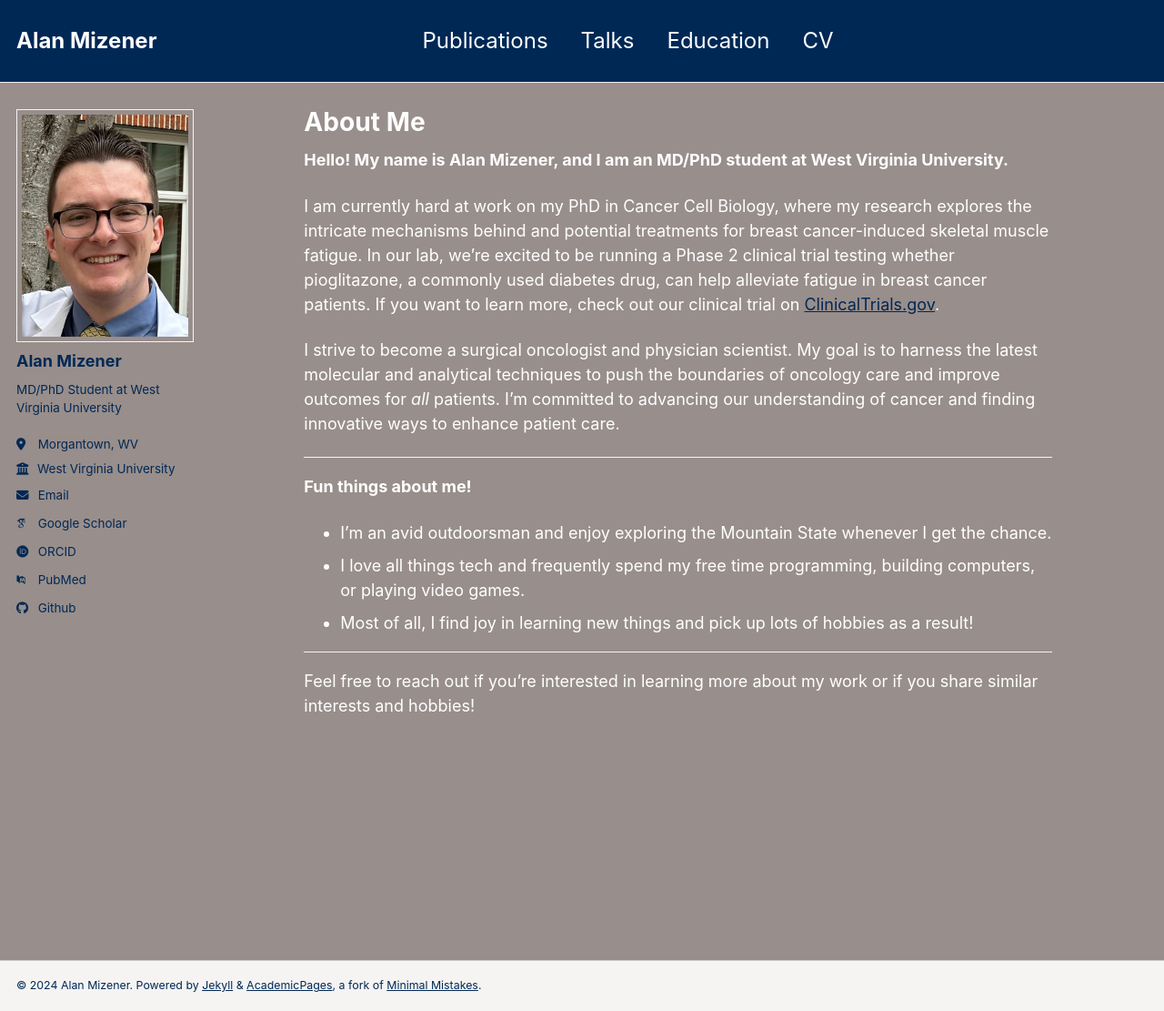
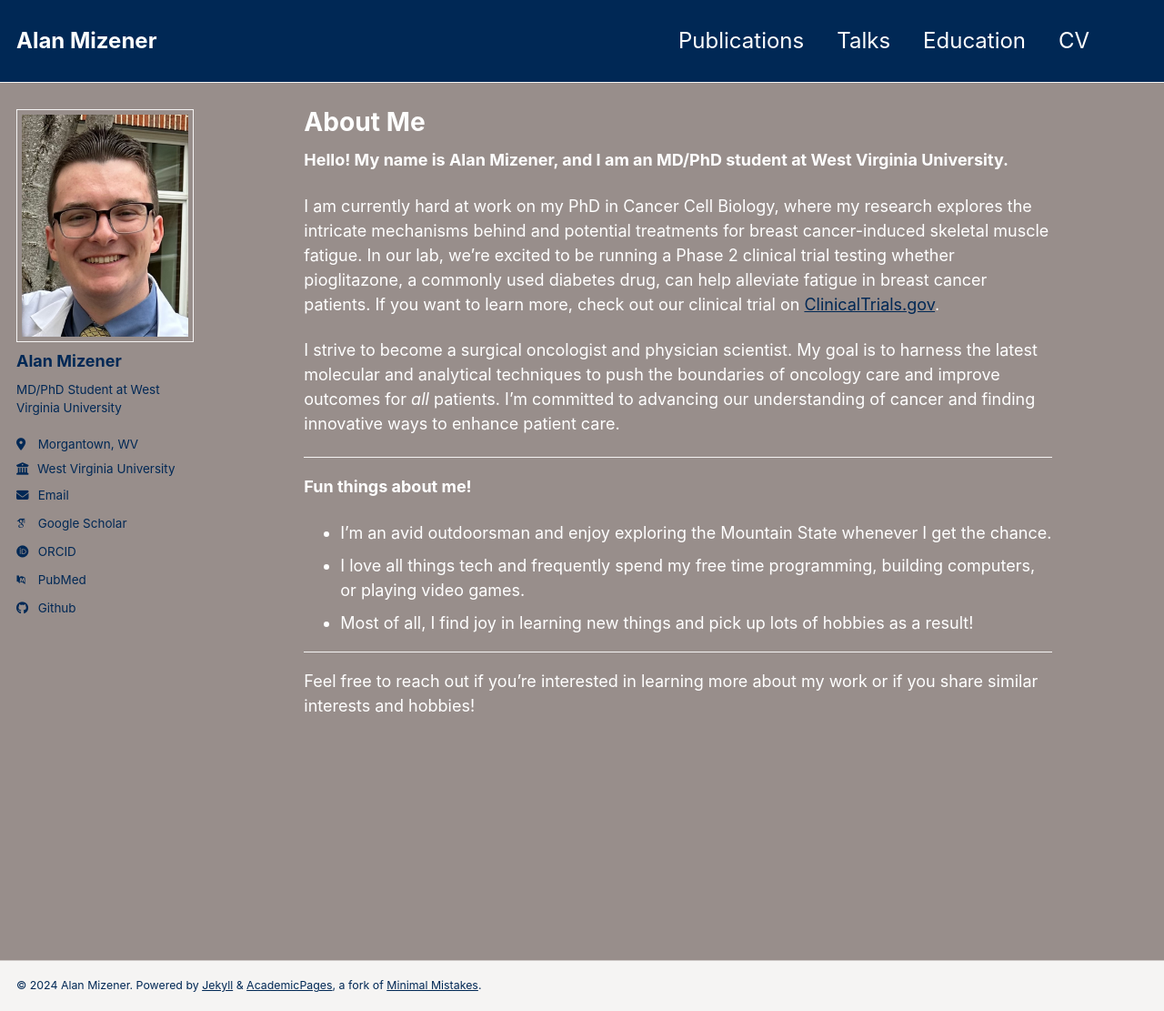
Before and after one commit to admizener/admizener.github.io, a Jekyll site: the page built from _pages/about.md, in a window 1280 px wide and 1111 px high. Shown: the whole window at 91% size. Built offline with Jekyll 4.4.1, drawn with Linux system fonts in a browser that asks for light colours; some web fonts are replaced.

Commit message:
Update _masthead.scss

```diff
--- a/_sass/_masthead.scss
+++ b/_sass/_masthead.scss
@@ -55,7 +55,7 @@
            padding-right: 42vw;
      }
 
-     @include breakpoint($large) {
+     @media (max-width: $large) {
            padding-right: 20vw;
      }
   }
```
